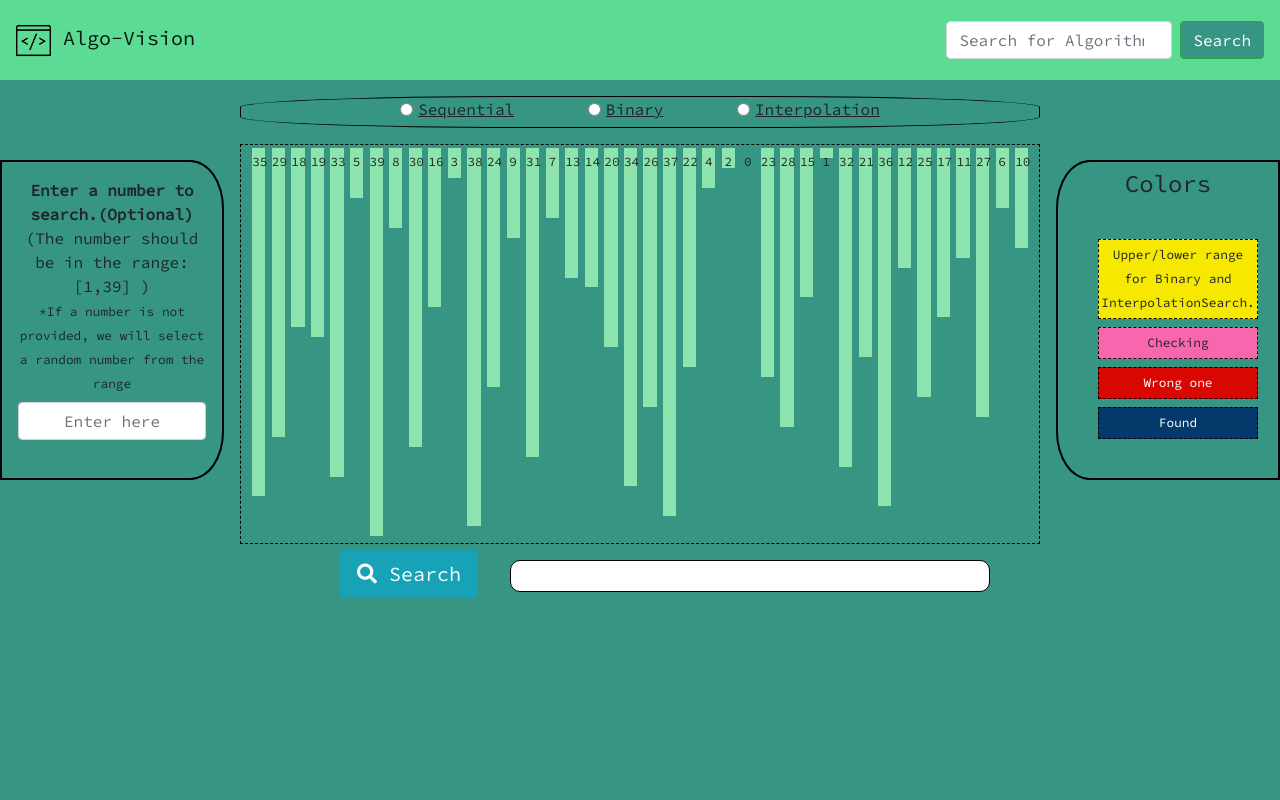
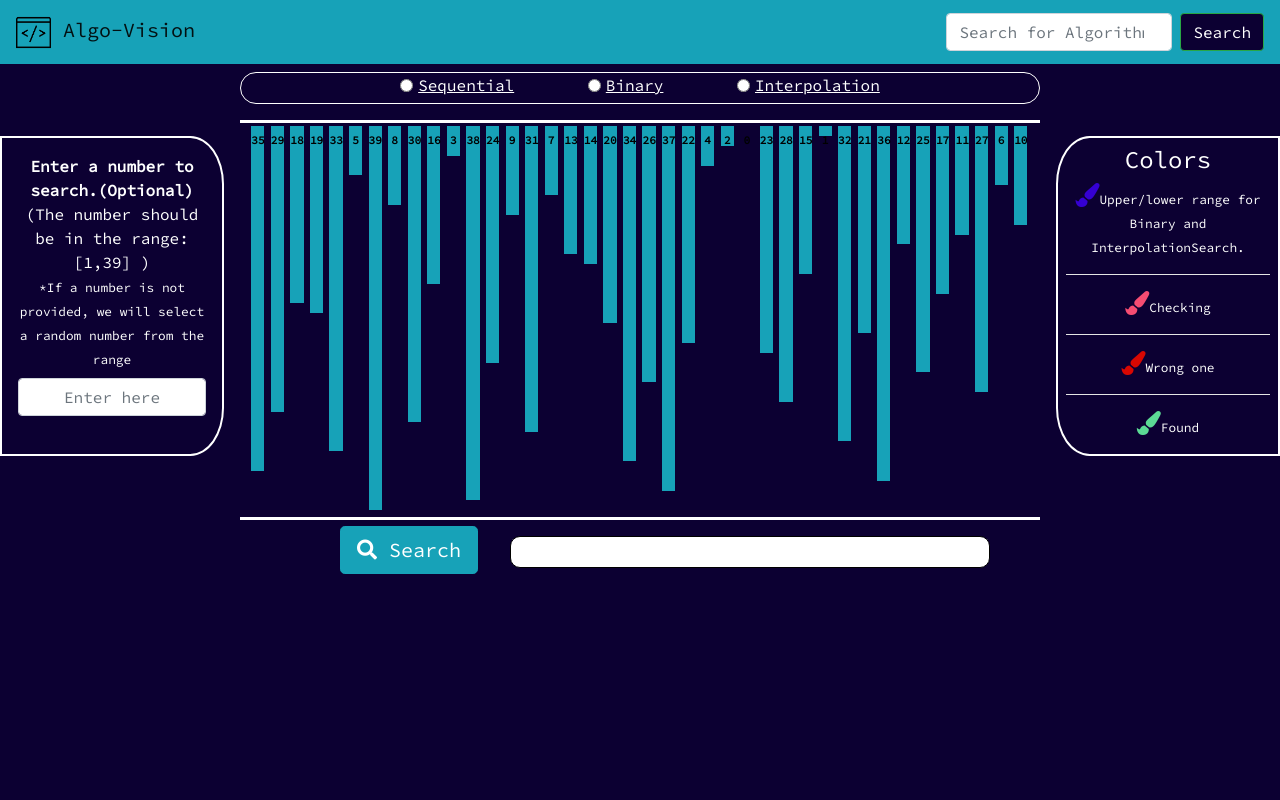
Before and after one commit to pran01/AlgoVision, a Flask app: page /searching in a window 1280 px wide. Run offline with Flask 2, Linux system fonts and the light colour scheme; some libraries are stand-ins or nearby versions.

Commit message:
bubble sort and new designs

```diff
--- a/algovision/static/css/style.css
+++ b/algovision/static/css/style.css
@@ -22,7 +22,8 @@ a{
 }
 
 .bars{
-    border: 1px black dashed;
+    border-top: 3px white solid;
+    border-bottom: 3px white solid;
     width: 50em;
     height: 25em;
     margin-top: 1em;
@@ -32,9 +33,9 @@ a{
 }
 
 .searching-algos{
-    border: 1px black solid;
-    margin-top: 1em;
-    border-radius: 35%;
+    border: 1px white solid;
+    margin-top: 0.5em;
+    border-radius: 50px;
     width: 50em;
     height: 2em;
 }
@@ -44,7 +45,7 @@ a{
 }
 
 .search-parameters{
-    border: 2px black solid;
+    border: 2px white solid;
     float: left;
     height: 20em;
     width: 14em;
@@ -56,7 +57,7 @@ a{
 }
 
 .colors{
-    border: 2px black solid;
+    border: 2px white solid;
     float: right;
     height: 20em;
     width: 14em;
@@ -67,15 +68,17 @@ a{
     padding: 0.5em;
 }
 
-.color-item{
-    border: 1px black dashed;
+.color-brush{
+    font-size: 1.5em;
+}
+/* .color-item{
     height: 5em;
     width: 10em;
     margin:0;
     margin-left: 2em;
     margin-top: 0.5em;
     padding: 0.1em;
-}
+} */
 
 .color-item-label{
     font-size: 0.8em;
@@ -109,8 +112,8 @@ a{
 }
 
 .sorting-algos{
-    border: 1px black solid;
-    margin-top: 1em;
+    border: 1px white solid;
+    margin-top: 0.5em;
     border-radius: 50px;
     width: 50em;
     height: 2em;
--- a/algovision/static/js/searching.js
+++ b/algovision/static/js/searching.js
@@ -51,9 +51,9 @@ function randomIntFromInterval(min,max){
 
 for (let i=0;i<a.length;i++){
     let bar=document.createElement("div");
-    bar.style=`height: ${a[i]}%;width:${33/40}em;background:#8ee4af;margin:0.2em;float:left;`;
+    bar.style=`height: ${a[i]}%;width:${33/40}em;background:#17a2b8;margin:0.2em;float:left;`;
     bar.classList.add(`bar${i}`);
-    bar.innerHTML=`<span style="font-size:0.8em;">${(a[i]/100)*40}</span>`;
+    bar.innerHTML=`<span style="font-size:0.7em; color:black;"><b>${(a[i]/100)*40}</b></span>`;
     bars.appendChild(bar);
 }
 
@@ -62,7 +62,7 @@ searchbtn.addEventListener("click",()=>StartSearching(),false);
 function StartSearching(){
     let num=document.querySelector("#ToSearch");
     let num_range=document.querySelector('#ToSearchRange');
-    num_range.style.color="Black";
+    num_range.style.color="White";
     let x;
     if(num.value){
         x=num.value;
@@ -95,9 +95,9 @@ async function sequentialSearch(x){
     bars.innerHTML=" ";
     for (let i=0;i<a.length;i++){
         let bar=document.createElement("div");
-        bar.style=`height: ${a[i]}%;width:${33/40}em;background:#8ee4af;margin:0.2em;float:left`;
+        bar.style=`height: ${a[i]}%;width:${33/40}em;background:#17a2b8;margin:0.2em;float:left`;
         bar.classList.add(`bar${i}`);
-        bar.innerHTML=`<span style="font-size:0.8em;">${(a[i]/100)*40}</span>`;
+        bar.innerHTML=`<span style="font-size:0.7em; color:black;"><b>${(a[i]/100)*40}</b></span>`;
         bars.appendChild(bar);
     }
     await sleep(500);
@@ -105,17 +105,17 @@ async function sequentialSearch(x){
     chosen.innerHTML=`Searching for ${x} with Sequential Search...`;
     for(let i=0;i<a.length;i++){
         let current_bar=document.querySelector(`.bar${i}`);
-        current_bar.style.backgroundColor="#f866ae";//pink
+        current_bar.style.backgroundColor="#f64c72";//checking-checking
         if(a[i]==(x/40)*100){
             await sleep(250);
-            current_bar.style.backgroundColor="#05386b";//blue
+            current_bar.style.backgroundColor="#5cdb95";//green-found
             break;
         }
         else{
             await sleep(250);
-            current_bar.style.backgroundColor="#d80702";//red
-            await sleep(250);
-            current_bar.style.backgroundColor="#8ee4af";//original
+            current_bar.style.backgroundColor="#d80702";//Wrong one
+            await sleep(450);
+            current_bar.style.backgroundColor="#17a2b8";//original
             continue;
         }
     }
@@ -125,9 +125,9 @@ async function binarySearch(x){
     bars.innerHTML=" ";
     for (let i=0;i<sorted.length;i++){
         let bar=document.createElement("div");
-        bar.style=`height: ${sorted[i]}%;width:${33/40}em;background:#8ee4af;margin:0.2em;float:left`;
+        bar.style=`height: ${sorted[i]}%;width:${33/40}em;background:#17a2b8;margin:0.2em;float:left`;
         bar.classList.add(`bar${i}`);
-        bar.innerHTML=`<span style="font-size:0.8em;">${(sorted[i]/100)*40}</span>`;
+        bar.innerHTML=`<span style="font-size:0.7em; color:black;"><b>${(sorted[i]/100)*40}</b></span>`;
         bars.appendChild(bar);
     }
     chosen.style.color="black";
@@ -136,33 +136,33 @@ async function binarySearch(x){
     while (start<=end){
         let start_bar=document.querySelector(`.bar${start}`);
         let end_bar=document.querySelector(`.bar${end}`);
-        start_bar.style.backgroundColor="#f7e800";//yellow
-        end_bar.style.backgroundColor="#f7e800";//yellow
+        start_bar.style.backgroundColor="#3500d3";//range
+        end_bar.style.backgroundColor="#3500d3";//range
         await sleep(1000);
         let mid=Math.floor((start + end)/2);
         let mid_bar=document.querySelector(`.bar${mid}`);
-        mid_bar.style.backgroundColor="#f866ae";//pink
+        mid_bar.style.backgroundColor="#f64c72";//checking
         await sleep(250);
         if (sorted[mid]==(x/40)*100){
-            mid_bar.style.backgroundColor="#05386b";//blue
-            if(start!=mid){start_bar.style.backgroundColor="#8ee4af";}//original
-            if(end!=mid){end_bar.style.backgroundColor="#8ee4af";}//original
+            mid_bar.style.backgroundColor="#5cdb95";//found
+            if(start!=mid){start_bar.style.backgroundColor="#17a2b8";}//original
+            if(end!=mid){end_bar.style.backgroundColor="#17a2b8";}//original
             break;
         }
         else if (sorted[mid] < (x/40)*100){
             mid_bar.style.backgroundColor="#d80702"//red;
             start = mid + 1;
             await sleep(250);
-            mid_bar.style.backgroundColor="#8ee4af"//original;
+            mid_bar.style.backgroundColor="#17a2b8"//original;
         }
         else{
             mid_bar.style.backgroundColor="#d80702"//red;
             end = mid - 1;
             await sleep(250);
-            mid_bar.style.backgroundColor="#8ee4af"//original;
+            mid_bar.style.backgroundColor="#17a2b8"//original;
         }
-        start_bar.style.backgroundColor="#8ee4af"//original;
-        end_bar.style.backgroundColor="#8ee4af"//original;
+        start_bar.style.backgroundColor="#17a2b8"//original;
+        end_bar.style.backgroundColor="#17a2b8"//original;
     }
 }
 
@@ -170,9 +170,9 @@ async function interPolationSearch(x){
     bars.innerHTML=" ";
     for (let i=0;i<sorted.length;i++){
         let bar=document.createElement("div");
-        bar.style=`height: ${sorted[i]}%;width:${33/40}em;background:#8ee4af;margin:0.2em;float:left`;
+        bar.style=`height: ${sorted[i]}%;width:${33/40}em;background:#17a2b8;margin:0.2em;float:left`;
         bar.classList.add(`bar${i}`);
-        bar.innerHTML=`<span style="font-size:0.8em;">${(sorted[i]/100)*40}</span>`;
+        bar.innerHTML=`<span style="font-size:0.7em; color:black;"><b>${(sorted[i]/100)*40}</b></span>`;
         bars.appendChild(bar);
     }
     chosen.style.color="black";
@@ -181,48 +181,48 @@ async function interPolationSearch(x){
     while ((lo<=hi)&&((x/40)*100>=sorted[lo])&&((x/40)*100<=sorted[hi])){
         let lo_bar=document.querySelector(`.bar${lo}`);
         let high_bar=document.querySelector(`.bar${hi}`);
-        lo_bar.style.backgroundColor="#f7e800";//yellow
-        high_bar.style.backgroundColor="#f7e800";//yellow
+        lo_bar.style.backgroundColor="#3500d3";//range
+        high_bar.style.backgroundColor="#3500d3";//range
         await sleep(500);
         if(lo==hi){
-            lo_bar.style.backgroundColor="#f866ae";//pink
+            lo_bar.style.backgroundColor="#f64c72";//checking
             await sleep(500);
             if(sorted[lo]==(x/40)*100){
-                lo_bar.style.backgroundColor="#05386b";//blue
-                high_bar.style.backgroundColor="#8ee4af";//original
+                lo_bar.style.backgroundColor="#5cdb95";//found
+                high_bar.style.backgroundColor="#17a2b8";//original
                 await sleep(500);
                 break;
             }
             else{
-                lo_bar.style.backgroundColor="#8ee4af";//original
-                high_bar.style.backgroundColor="#8ee4af";//original
+                lo_bar.style.backgroundColor="#17a2b8";//original
+                high_bar.style.backgroundColor="#17a2b8";//original
                 await sleep(500);
                 break;
             }
         }
         let pos=Math.floor(lo + (((hi-lo)/(sorted[hi]-sorted[lo]))*((x/40)*100 - sorted[lo])));
         let pos_bar=document.querySelector(`.bar${pos}`);
-        pos_bar.style.backgroundColor="#f866ae";
+        pos_bar.style.backgroundColor="#f64c72";
         await sleep(500);
         if(sorted[pos]==(x/40)*100){
-            pos_bar.style.backgroundColor="#05386b";//blue
-            lo_bar.style.backgroundColor="#8ee4af";//original
-            high_bar.style.backgroundColor="#8ee4af";//original
+            pos_bar.style.backgroundColor="#5cdb95";//found
+            lo_bar.style.backgroundColor="#17a2b8";//original
+            high_bar.style.backgroundColor="#17a2b8";//original
             await sleep(500);
             break;
         }
         else if (sorted[pos]>(x/40)*100){
-            pos_bar.style.backgroundColor="#8ee4af";//original
+            pos_bar.style.backgroundColor="#17a2b8";//original
             await sleep(500);
             hi=pos-1;
         }
         else{
-            pos_bar.style.backgroundColor="#8ee4af";//original
+            pos_bar.style.backgroundColor="#17a2b8";//original
             lo=pos+1;
             await sleep(500);
         }
-        lo_bar.style.backgroundColor="#8ee4af";//original
-        high_bar.style.backgroundColor="#8ee4af";//original
+        lo_bar.style.backgroundColor="#17a2b8";//original
+        high_bar.style.backgroundColor="#17a2b8";//original
         await sleep(500);
     }
 }
--- a/algovision/templates/layout.html
+++ b/algovision/templates/layout.html
@@ -2,7 +2,12 @@
 <html>
 <head>
 	<meta charset="UTF-8">
-	<meta name="viewport" content="width=device-width, initial-scale=1.0, shrink-to-fit=no">
+        <meta name="viewport" content="width=device-width, initial-scale=1.0, shrink-to-fit=no">
+        <!--favicon-->
+        <link rel="apple-touch-icon" sizes="180x180" href="static/images/favicon/apple-touch-icon.png">
+        <link rel="icon" type="image/png" sizes="32x32" href="static/images/favicon/favicon-32x32.png">
+        <link rel="icon" type="image/png" sizes="16x16" href="static/images/favicon/favicon-16x16.png">
+        <link rel="manifest" href="static/images/favicon/site.webmanifest">
         <!-- Bootstrap CSS framework -->
         <link rel="stylesheet" href="https://stackpath.bootstrapcdn.com/bootstrap/4.5.0/css/bootstrap.min.css"
                 integrity="sha384-9aIt2nRpC12Uk9gS9baDl411NQApFmC26EwAOH8WgZl5MYYxFfc+NcPb1dKGj7Sk"
--- a/algovision/templates/searching.html
+++ b/algovision/templates/searching.html
@@ -4,15 +4,15 @@
 {% endblock %}
 
 {% block body %}
-<div class="full-height" style="background: #379683;">
-    <nav class="navbar navbar-light" style="background: #5cdb95; height: 5em;">
+<div class="full-height" style="background: #0c0032; color: white;">
+    <nav class="navbar navbar-light" style="background: #17a2b8; height: 4em; color:white">
         <a class="navbar-brand" href="{{url_for('home')}}">
             <img src="{{url_for('static',filename='images/code.png')}}" width="35" height="35" alt="Algovision" loading="lazy">
             <span class="hide">Algo-Vision</span>
         </a>
         <form class="form-inline">
             <input class="form-control mr-2" type="search" placeholder="Search for Algorithms" aria-label="Search">
-            <button class="btn btn-success my-2 my-sm-0" type="submit" style="background: #379683;">Search</button>
+            <button class="btn btn-success my-2 my-sm-0" type="submit" style="background:#0c0032">Search</button>
         </form>
     </nav>
     <div class="container searching-algos text-center">
@@ -43,11 +43,14 @@
         </form>
     </div>
     <div class="container colors text-center">
-        <h4>Colors</h4><br>
-        <div class="color-item text-center" style="background: #f7e800;"><span class="color-item-label">Upper/lower range for Binary and InterpolationSearch.</span></div>
-        <div class="color-item text-center" style="background: #f866ae; height: 2em;"><span class="color-item-label">Checking</span></div>
-        <div class="color-item text-center" style="background: #d80702; height: 2em; color: white;"><span class="color-item-label">Wrong one</span></div>
-        <div class="color-item text-center" style="background: #05386b; height: 2em; color: white;"><span class="color-item-label text-center">Found</span></div>
+        <h4>Colors</h4>
+        <span class="fas fa-paint-brush color-brush" style="color: #3500d3;"></span><span class="color-item"><span class="color-item-label">Upper/lower range for Binary and InterpolationSearch.</span></span><br>
+        <hr style="background: white;">
+        <span class="fas fa-paint-brush color-brush" style="color: #f64c72;"></span><span class="color-item"><span class="color-item-label">Checking</span></span><br>
+        <hr style="background: white;">
+        <span class="fas fa-paint-brush color-brush" style="color: #d80702;"></span><span class="color-item"><span class="color-item-label">Wrong one</span></span><br>
+        <hr style="background: white;">
+        <span class="fas fa-paint-brush color-brush" style="color: #5cdb95;"></span><span class="color-item"><span class="color-item-label">Found</span></span><br>
     </div>
     <div class="container bars text-center">
 
--- a/algovision/templates/sorting.html
+++ b/algovision/templates/sorting.html
@@ -5,7 +5,7 @@
 
 {% block body %}
 <div class="full-height" style="background: #379683;">
-    <nav class="navbar navbar-light" style="background: #5cdb95; height: 5em;">
+    <nav class="navbar navbar-light" style="background: #5cdb95; height: 4em;">
         <a class="navbar-brand" href="{{url_for('home')}}">
             <img src="{{url_for('static',filename='images/code.png')}}" width="35" height="35" alt="Algovision" loading="lazy">
             <span class="hide">Algo-Vision</span>
@@ -32,7 +32,7 @@
     <div class="container text-center search-parameters">
         <form>
             <div class="form-group">
-                <label class="text-center" for="sortSpeed" id="sortSpeedLabel">
+                <label class="text-center" id="sortSpeedLabel">
                     <b>Sorting Speed</b><br>
                     <span>(Kindly reset the array before setting the speed.)</span><br>
                 </label>
```
Also changed, not shown: algovision/static/js/sorting.js (+60 -0 lines), algovision/templates/home.html (+7 -7 lines), algovision/static/images/favicon/android-chrome-192x192.png (added), algovision/static/images/favicon/android-chrome-512x512.png (added), algovision/static/images/favicon/apple-touch-icon.png (added), algovision/static/images/favicon/favicon-16x16.png (added), algovision/static/images/favicon/favicon-32x32.png (added), algovision/static/images/favicon/favicon.ico (added), algovision/static/images/favicon/site.webmanifest (added).
